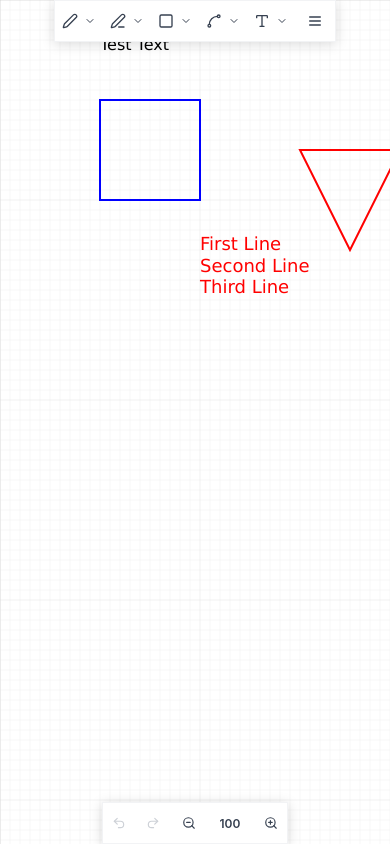
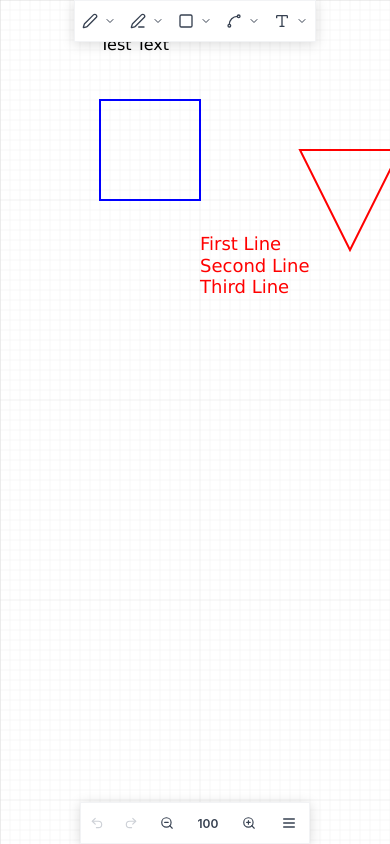
Before and after one commit to regalagram/sspe, a React (Vite) app: page / in a window 390 px wide. Built offline with nearby package versions, Linux system fonts and the light colour scheme.

Commit message:
feat: Enhance Floating Toolbar with visibility change callback and mobile positioning adjustments

```diff
--- a/src/components/FloatingToolbar/FloatingToolbarRenderer.tsx
+++ b/src/components/FloatingToolbar/FloatingToolbarRenderer.tsx
@@ -8,7 +8,13 @@ import { PositioningEngine } from '../../core/FloatingToolbar/PositioningEngine'
 import { useEditorStore } from '../../store/editorStore';
 import { useMobileDetection } from '../../hooks/useMobileDetection';
 
-export const FloatingToolbarRenderer: React.FC = () => {
+interface FloatingToolbarRendererProps {
+  onVisibilityChange?: (isVisible: boolean) => void;
+}
+
+export const FloatingToolbarRenderer: React.FC<FloatingToolbarRendererProps> = ({
+  onVisibilityChange
+}) => {
   const { selection, viewport, isFloatingToolbarHidden, paths, texts, groups, images, floatingToolbarUpdateTimestamp } = useEditorStore();
   const { isMobile, isTablet } = useMobileDetection();
   const [actions, setActions] = useState<ToolbarAction[]>([]);
@@ -64,25 +70,44 @@ export const FloatingToolbarRenderer: React.FC = () => {
       // Always calculate position, regardless of hidden state
       // This ensures position is updated when toolbar becomes visible again
       const toolbarSize = { width: 300, height: 44 };
-      const toolbarPosition = positioningEngine.calculatePosition(
+      let toolbarPosition = positioningEngine.calculatePosition(
         selection,
         viewport,
         toolbarSize
       );
 
+      // On mobile, force positioning at the top
+      if (isMobileDevice && toolbarPosition) {
+        toolbarPosition = {
+          ...toolbarPosition,
+          y: 60 // Position just below the writing toolbar area
+        };
+      }
 
       if (toolbarPosition) {
                 setPosition(toolbarPosition);
       } else {
-        const fallbackPosition = { x: 100, y: 100 };
+        const fallbackPosition = isMobileDevice
+          ? { x: 100, y: 60 } // Mobile fallback at top
+          : { x: 100, y: 100 }; // Desktop fallback
                 setPosition(fallbackPosition);
+      }
+
+      // Notify visibility change
+      if (onVisibilityChange) {
+        onVisibilityChange(true);
       }
     } else {
             setActions([]);
       setPosition(null);
       setShowOverflow(false);
+
+      // Notify visibility change
+      if (onVisibilityChange) {
+        onVisibilityChange(false);
+      }
     }
-  }, [selection, viewport, isFloatingToolbarHidden, paths, texts, groups, images, toolbarManager, positioningEngine]);
+  }, [selection, viewport, isFloatingToolbarHidden, paths, texts, groups, images, toolbarManager, positioningEngine, onVisibilityChange, isMobileDevice]);
 
   // DEBUG: Log for development
 
@@ -98,7 +123,7 @@ export const FloatingToolbarRenderer: React.FC = () => {
     position: 'fixed',
     left: `${position.x}px`,
     top: `${position.y}px`,
-    zIndex: 40, // Lower z-index to reduce interference with touch events
+    zIndex: isMobileDevice ? 9999 : 40, // Higher z-index on mobile to be above WritingToolbar
     display: 'flex',
     alignItems: 'center',
     gap: `${currentConfig.spacing}px`,
--- a/src/components/MobileContainer.tsx
+++ b/src/components/MobileContainer.tsx
@@ -112,6 +112,8 @@ export const MobileContainer: React.FC<MobileContainerProps> = ({
       {/* Always visible optimized Toolbar */}
       <Toolbar
         toolbarPlugins={toolbarPlugins}
+        onMobileToggle={handleToggleBottomSheet}
+        isMobileBottomSheetOpen={isBottomSheetOpen}
       />
 
       {/* Main Content Area - Full background canvas */}
--- a/src/components/Toolbar.tsx
+++ b/src/components/Toolbar.tsx
@@ -3,13 +3,19 @@ import { UIComponentDefinition } from '../core/PluginSystem';
 import { MobileUndoRedoControls } from '../plugins/undo-redo/ToolbarUndoRedo';
 import { MobileZoomControls } from '../plugins/zoom/ToolbarZoom';
 import { AnimationPlayButton } from './AnimationPlayButton';
+import { SandwichButton } from './SandwichButton';
 
 interface ToolbarProps {
   toolbarPlugins: UIComponentDefinition[];
+  // For mobile bottom sheet control
+  onMobileToggle?: () => void;
+  isMobileBottomSheetOpen?: boolean;
 }
 
 export const Toolbar: React.FC<ToolbarProps> = ({
-  toolbarPlugins
+  toolbarPlugins,
+  onMobileToggle,
+  isMobileBottomSheetOpen
 }) => {
   // Always use the optimized toolbar with dropdown buttons and fixed positioning
   const toolbarStyle: React.CSSProperties = {
@@ -75,6 +81,12 @@ export const Toolbar: React.FC<ToolbarProps> = ({
 
         {/* Section 3: Animation Controls */}
         <AnimationPlayButton />
+
+        {/* Section 4: Sandwich button for panels/sidebar */}
+        <SandwichButton
+          onMobileToggle={onMobileToggle}
+          isMobileBottomSheetOpen={isMobileBottomSheetOpen}
+        />
       </div>
     </div>
   );
--- a/src/components/WritingToolbar.tsx
+++ b/src/components/WritingToolbar.tsx
@@ -5,19 +5,13 @@ import { WritingPencilTools } from './WritingPencilTools';
 import { WritingShapeTools } from './WritingShapeTools';
 import { WritingCurveTools } from './WritingCurveTools';
 import { WritingTextTools } from './WritingTextTools';
-import { SandwichButton } from './SandwichButton';
 
 interface WritingToolbarProps {
   toolbarPlugins?: UIComponentDefinition[];
-  // For mobile bottom sheet control
-  onMobileToggle?: () => void;
-  isMobileBottomSheetOpen?: boolean;
 }
 
 export const WritingToolbar: React.FC<WritingToolbarProps> = ({
-  toolbarPlugins = [],
-  onMobileToggle,
-  isMobileBottomSheetOpen
+  toolbarPlugins = []
 }) => {
   // Always use the optimized toolbar with dropdown buttons and fixed positioning
   const toolbarStyle: React.CSSProperties = {
@@ -89,12 +83,6 @@ export const WritingToolbar: React.FC<WritingToolbarProps> = ({
 
         {/* Section 5: Text Tools */}
         <WritingTextTools />
-
-        {/* Section 6: Sandwich button for panels/sidebar */}
-        <SandwichButton
-          onMobileToggle={onMobileToggle}
-          isMobileBottomSheetOpen={isMobileBottomSheetOpen}
-        />
       </div>
     </div>
   );
--- a/src/core/SvgEditor.tsx
+++ b/src/core/SvgEditor.tsx
@@ -39,6 +39,7 @@ export const SvgEditor: React.FC = () => {
   // State for mobile bottom sheet
   const [mobileBottomSheetOpen, setMobileBottomSheetOpen] = React.useState(false);
   const [mobileToggleFunction, setMobileToggleFunction] = React.useState<(() => void) | null>(null);
+  const [isFloatingToolbarVisible, setIsFloatingToolbarVisible] = React.useState(false);
 
   // Callbacks for mobile bottom sheet
   const handleBottomSheetStateChange = React.useCallback((isOpen: boolean) => {
@@ -48,6 +49,13 @@ export const SvgEditor: React.FC = () => {
   const handleToggleBottomSheetRef = React.useCallback((toggleFn: () => void) => {
     setMobileToggleFunction(() => toggleFn);
   }, []);
+
+  // Callback for floating toolbar visibility changes (mobile only)
+  const handleFloatingToolbarVisibilityChange = React.useCallback((isVisible: boolean) => {
+    if (isMobileDevice) {
+      setIsFloatingToolbarVisible(isVisible);
+    }
+  }, [isMobileDevice]);
 
   // Use custom hooks for cleaner separation of concerns
   const { getCursor } = useCombinedCursor();
@@ -156,11 +164,8 @@ export const SvgEditor: React.FC = () => {
   if (isMobileDevice) {
     return (
       <div className="svg-editor" style={editorStyle}>
-        {/* Writing toolbar at top */}
-        <WritingToolbar
-          onMobileToggle={mobileToggleFunction || undefined}
-          isMobileBottomSheetOpen={mobileBottomSheetOpen}
-        />
+        {/* Writing toolbar at top - conditionally shown based on floating toolbar */}
+        {!isFloatingToolbarVisible && <WritingToolbar />}
 
         <MobileContainer
           sidebarPlugins={allPanels} // Use all panels like desktop
@@ -172,7 +177,7 @@ export const SvgEditor: React.FC = () => {
         </MobileContainer>
 
         {/* Floating toolbar for contextual actions */}
-        <FloatingToolbarRenderer />
+        <FloatingToolbarRenderer onVisibilityChange={handleFloatingToolbarVisibilityChange} />
       </div>
     );
   }
--- a/src/plugins/commandFloatingActions/index.ts
+++ b/src/plugins/commandFloatingActions/index.ts
@@ -3,6 +3,7 @@ import {
   FloatingActionDefinition,
   ToolbarAction
 } from '../../types/floatingToolbar';
+import { SVGCommand } from '../../types';
 import { useEditorStore } from '../../store/editorStore';
 import { getUniqueCommandPositions, isCommandArrangeable } from '../../utils/command-point-utils';
 import {
--- a/src/utils/command-point-utils.ts
+++ b/src/utils/command-point-utils.ts
@@ -37,7 +37,7 @@ export function isCommandArrangeable(command: SVGCommand, subPathCommands?: SVGC
   // Z commands are arrangeable if there's a valid first command to reference
   if (command.command === 'Z' && subPathCommands && subPathCommands.length > 0) {
     const firstCommand = subPathCommands.find(cmd => cmd.command === 'M');
-    return firstCommand && firstCommand.x !== undefined && firstCommand.y !== undefined;
+    return !!(firstCommand && firstCommand.x !== undefined && firstCommand.y !== undefined);
   }
 
   return false;
```
